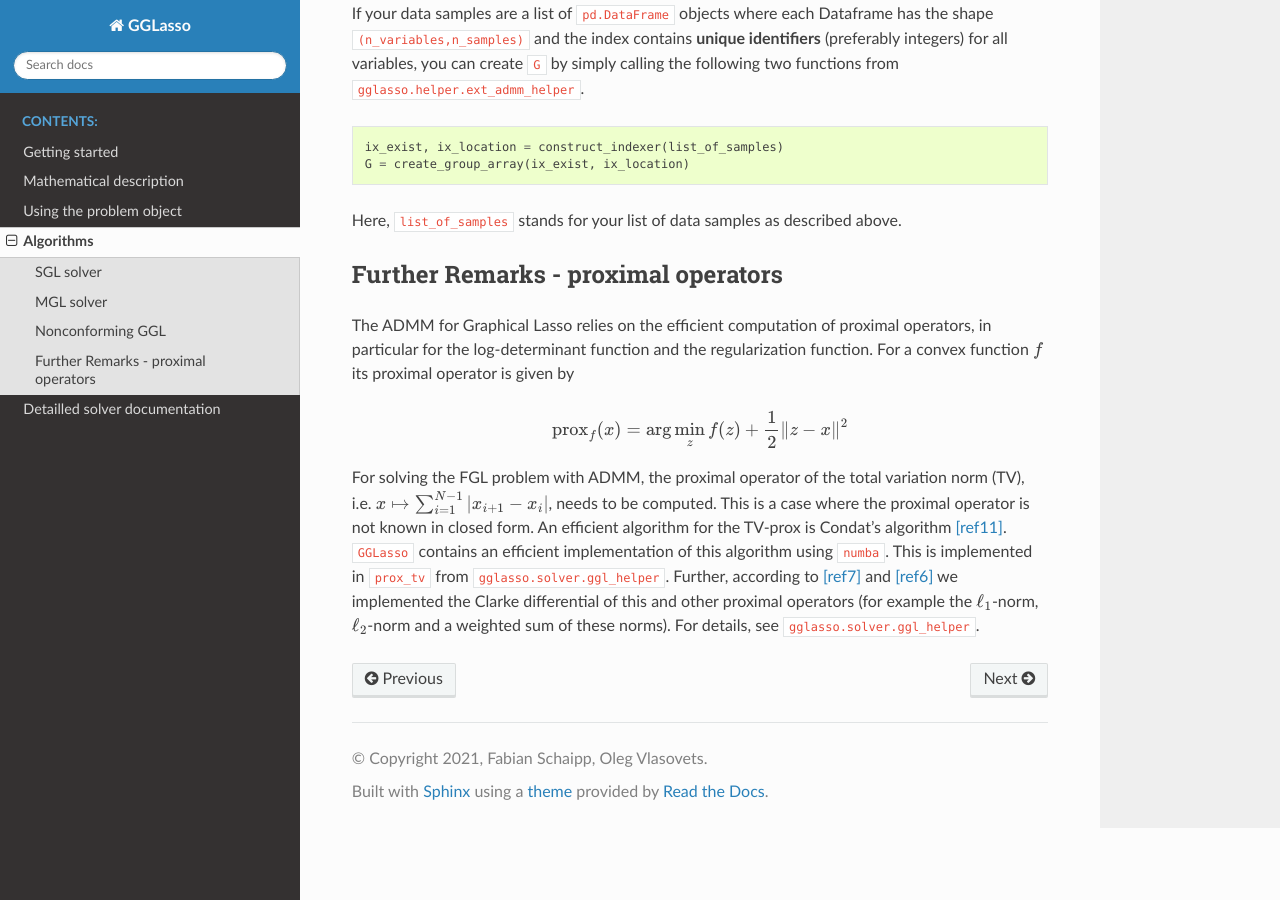
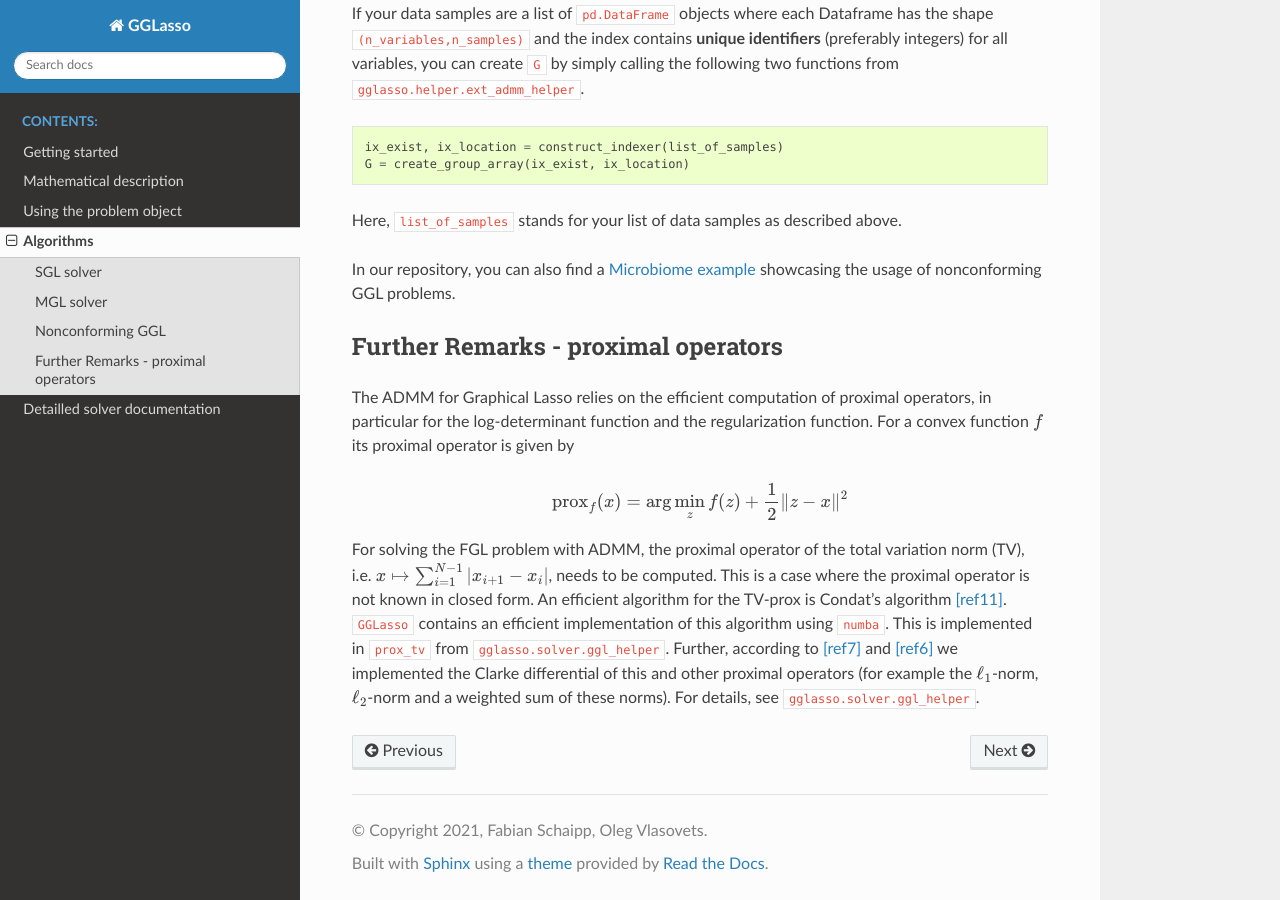
Before and after one commit to fabian-sp/GGLasso, a Sphinx documentation site: the page built from docs/source/solvers-overview.rst, in a window 1280 px wide and 900 px high, scrolled down 1469 px. Built offline with Sphinx 7.4.7 and the Read the Docs theme 2.0.0, drawn with Linux system fonts in a browser that asks for light colours; pages that are not in the unit, such as notebooks, are missing from menus.

Commit message:
small doc changes

```diff
--- a/docs/source/math-description.rst
+++ b/docs/source/math-description.rst
@@ -41,7 +41,8 @@ where :math:`\|\cdot\|_{\star}` is the nuclear norm (sum of singular values). :m
 Multiple Graphical Lasso problems (MGL)
 ^^^^^^^^^^^^^^^^^^^^^^^^^^^^^^^^^^^^^^^^^
 
-In many applications, compositional or temporal data is available. Hence, there has been an increased interest in estimating precision matrices for multiple instances jointly [ref2]_, [ref3]_. Mathematically, we consider :math:`K` Gaussians
+In many applications, observations of the same variables but coming from different distributions or in a temporal context are available. For example, consider gene expression data coming from cancer tissue samples and normal tissue samples [ref2]_.
+Hence, there has been an increased interest in estimating precision matrices for multiple instances jointly [ref2]_, [ref3]_. Mathematically, we consider :math:`K` Gaussians
 
 .. math::
    \mathcal{X}^{(k)} \sim \mathcal{N}(\mu^{(k)}, \Sigma^{(k)})\in \mathbb{R}^{p}.
--- a/docs/source/solvers-overview.rst
+++ b/docs/source/solvers-overview.rst
@@ -6,7 +6,7 @@ This page aims to give an overview of the functions you need to call for solving
 
 A popular algorithm for solving SGL and MGL problems is the ADMM [ref8]_, [ref5]_, [ref2]_, [ref3]_. Alternatively, a proximal point dual Newton algorithm (PPDNA) was proposed for GGL [ref6]_ and FGL [ref7]_.
 
-The ``GGLasso`` package contains and ADMM solver for all problem formulations as well as the PPDNA solver for MGL problems without latent variables. For a detailled documentation of all of the solvers described below, see :ref:`Detailled solver documentation`
+The ``GGLasso`` package contains and ADMM solver for all problem formulations as well as the PPDNA solver for MGL problems without latent variables. For a detailled documentation of all of the solvers described below, see :ref:`Detailled solver documentation`.
 
 
 **Note**: all solvers need as input an empirical covariance matrix (or a collection of matrices for MGL) and a starting point. Using the identity matrix as starting point, if no better guess is available, typically works fine.
@@ -50,6 +50,11 @@ If your data samples are a list of ``pd.DataFrame`` objects where each Dataframe
 
 Here, ``list_of_samples`` stands for your list of data samples as described above.
 
+In our repository, you can also find a `Microbiome example`_ showcasing the usage of nonconforming GGL problems.
+
+.. _Microbiome example: https://github.com/fabian-sp/GGLasso/blob/master/examples/ggl_microbiome/exp_ggl_microbiome.py
+
+
 
 Further Remarks - proximal operators
 ^^^^^^^^^^^^^^^^^^^^^^^^^^^^^^^^^^^^^
```
Also changed, not shown: other parts of docs/source/math-description.rst (+1 -1 lines).
